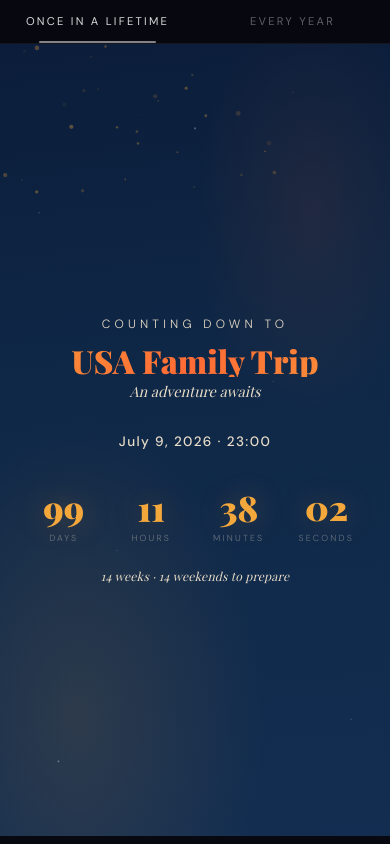
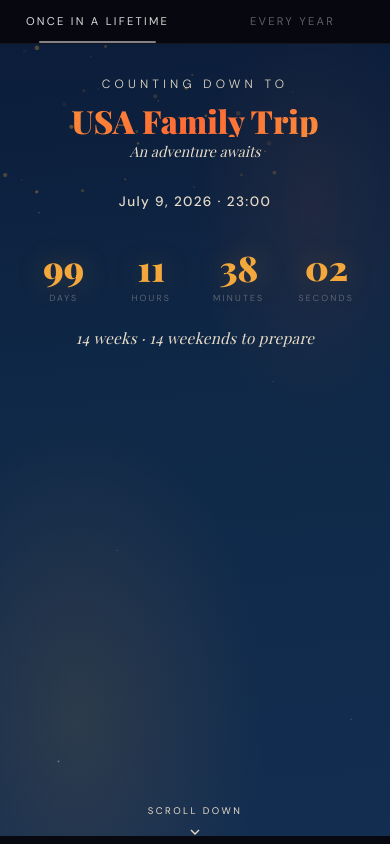
Before and after one commit to itayB/counters, a plain HTML site: page index.html in a window 390 px wide. Drawn offline with nearby package versions, Linux system fonts and the light colour scheme; a web font is replaced by a local one.

Commit message:
Fix scroll hint on mobile (use flow layout instead of absolute), increase nudge text size
Co-Authored-By: Claude Opus 4.6 (1M context) <noreply@anthropic.com>

```diff
--- a/index.html
+++ b/index.html
@@ -567,8 +567,8 @@
   .nudge-metric {
     font-family: var(--font-display);
     font-style: italic;
-    font-size: clamp(0.75rem, 1.5vw, 0.95rem);
-    opacity: 0.35;
+    font-size: clamp(0.95rem, 2.2vw, 1.2rem);
+    opacity: 0.45;
     margin-top: 1.5rem;
     text-align: center;
     letter-spacing: 0.02em;
@@ -632,10 +632,8 @@
 
   /* ─── Scroll hint ─── */
   .scroll-hint {
-    position: absolute;
-    bottom: calc(1.5rem + env(safe-area-inset-bottom, 0px));
-    left: 50%;
-    transform: translateX(-50%);
+    margin-top: auto;
+    padding-bottom: calc(1rem + env(safe-area-inset-bottom, 0px));
     display: flex;
     flex-direction: column;
     align-items: center;
@@ -664,8 +662,8 @@
   }
 
   @keyframes bob {
-    0%, 100% { transform: translateX(-50%) translateY(0); }
-    50% { transform: translateX(-50%) translateY(6px); }
+    0%, 100% { transform: translateY(0); }
+    50% { transform: translateY(6px); }
   }
 
   /* ─── Particles canvas ─── */
@@ -775,12 +773,8 @@
       display: none;
     }
 
-    .scroll-hint {
-      bottom: calc(1rem + env(safe-area-inset-bottom, 0px));
-    }
-
     .event-section {
-      padding-bottom: 4rem;
+      padding-bottom: 2rem;
     }
   }
 </style>
```
